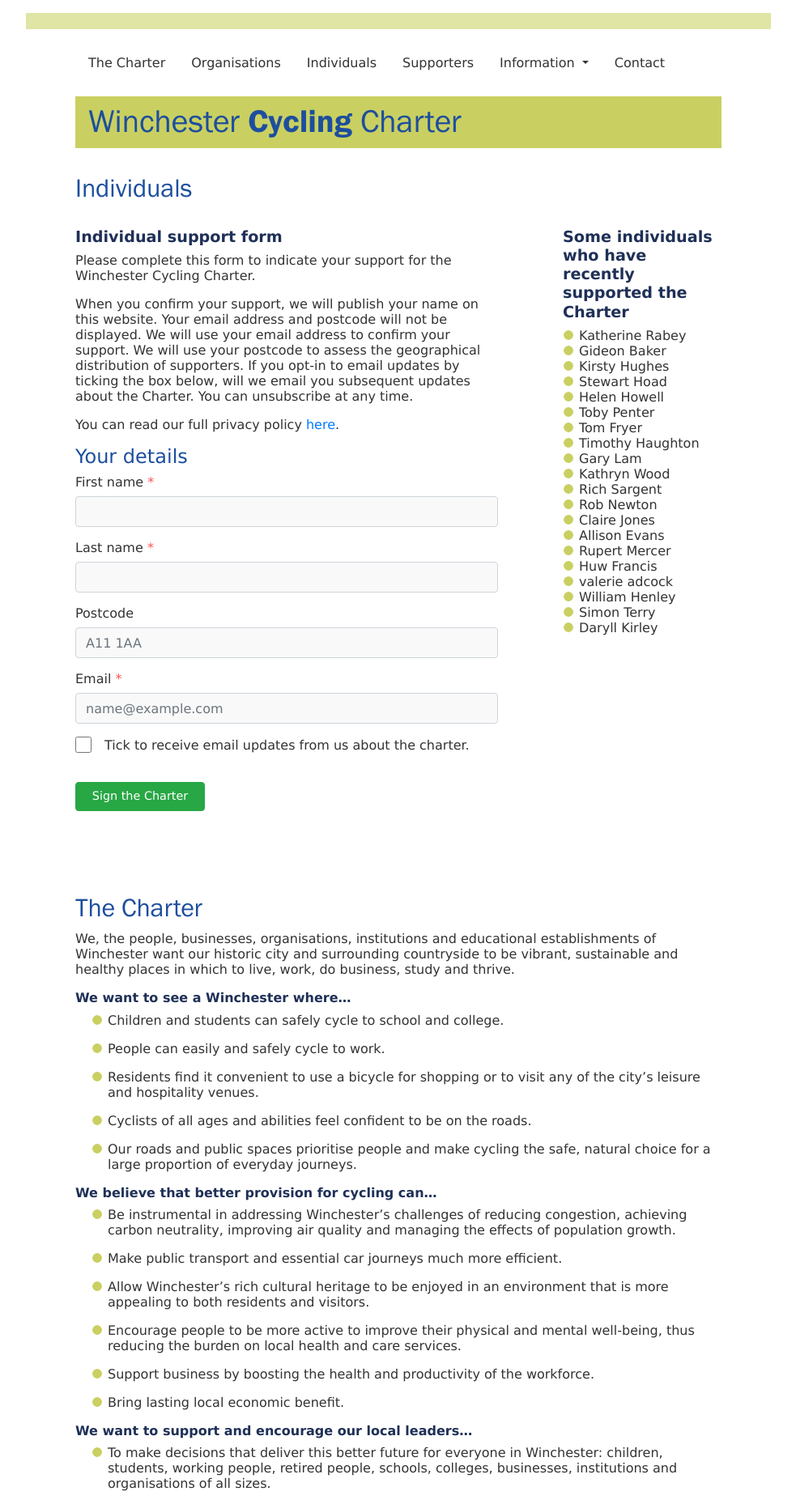
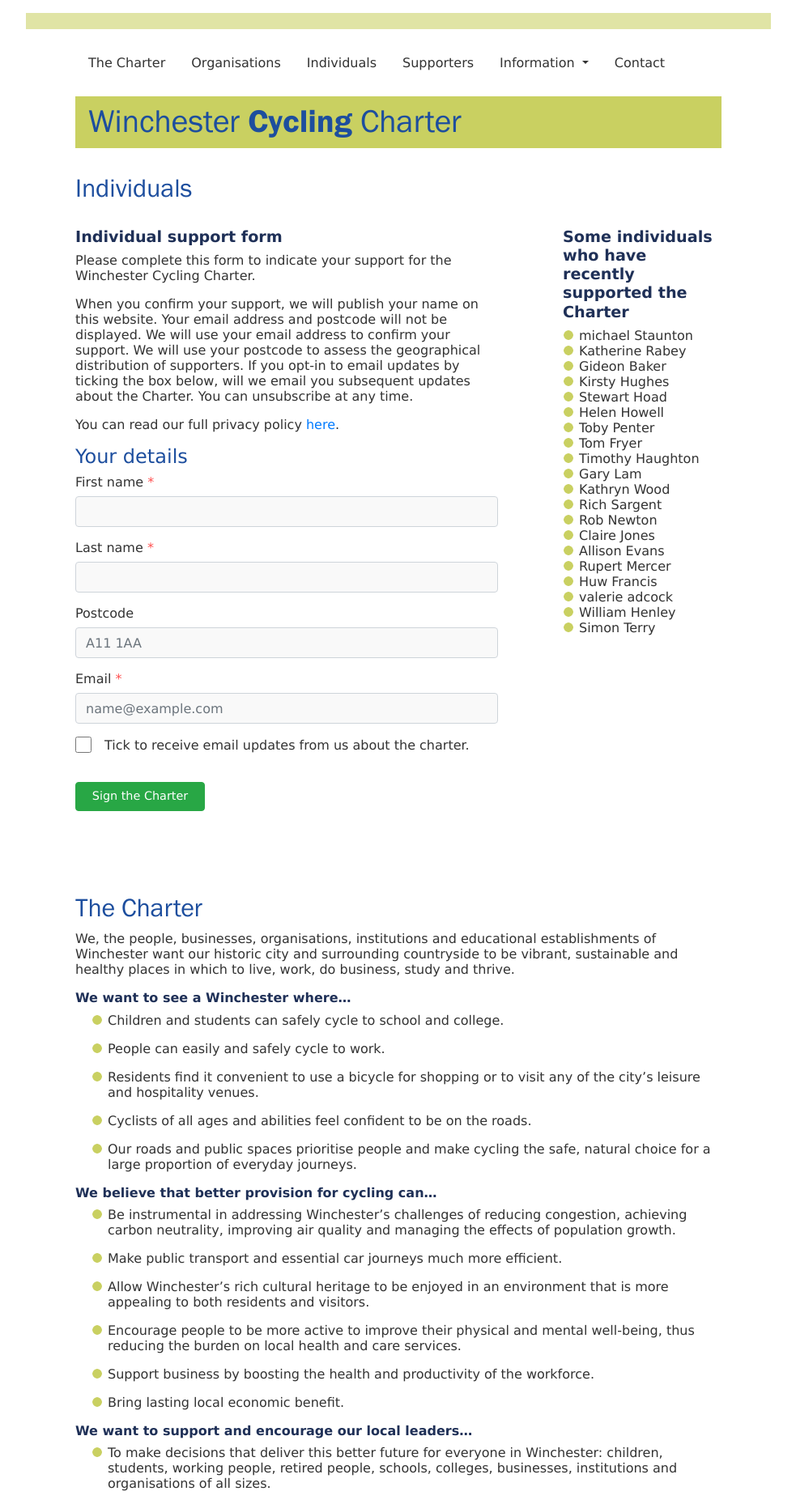
Before and after one commit to winchestercyclingcharter/winchestercyclingcharter.github.io, a Jekyll site: the page built from ind-page.md, in a window 1280 px wide. Shown: the whole page at 81% size, without its empty margins (148-1131 px from the left). Built offline with Jekyll 4.4.1, drawn with Linux system fonts in a browser that asks for light colours; nearby versions of some CDN libraries.

Commit message:
Update people.yml

```diff
--- a/_data/people.yml
+++ b/_data/people.yml
@@ -523,3 +523,4 @@
 - { lastname: Baker, firstname: Gideon, dt: 20210717-155216-370464 }
 - { lastname: Hughes, firstname: Kirsty, dt: 20210716-090313-217255 }
 - { lastname: Rabey, firstname: Katherine, dt: 20210721-145540-842010 }
+- { lastname: Staunton, firstname: michael, dt: 20210722-162755-432253 }
```
